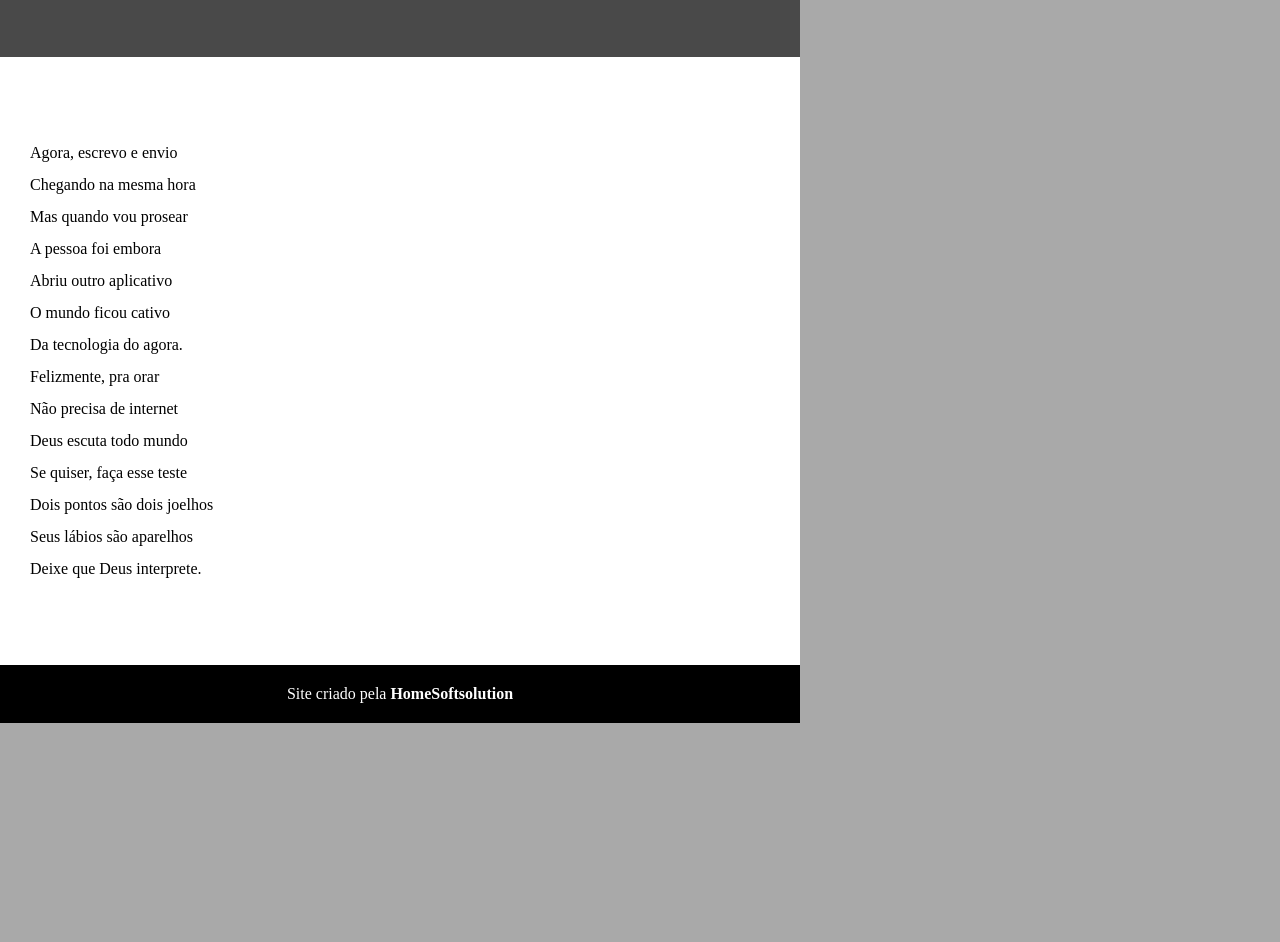
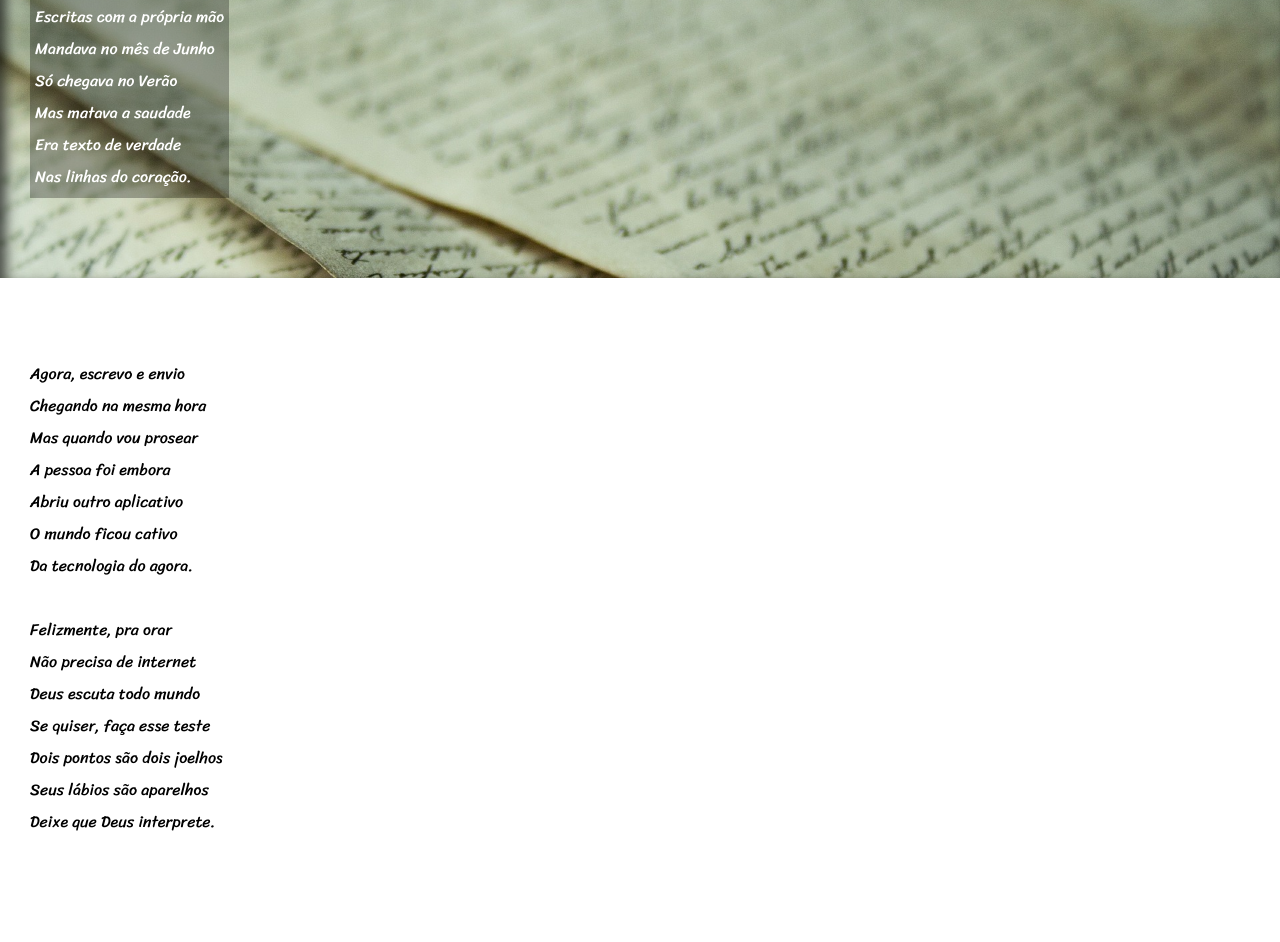
Before and after one commit to israelmorais-dev/html-css, a plain HTML site: page desafios/05/index.html in a window 1280 px wide. Shown: the part 1858-2800 px from the top of the page. Before the commit the page ends 2581 px from the top, so only its background shows below. Drawn offline with Linux system fonts and the light colour scheme.

Commit message:
Finalizando desafio
Site finalizado

```diff
--- a/desafios/05/index.html
+++ b/desafios/05/index.html
@@ -24,7 +24,7 @@
                     Vou dizer tudo em poesia.<br>
                 </p>
             </section>
-            <section class="imagem">
+            <section class="imagem" id="img01">
                 <p>
                     Não é mais como era antes<br>
                     É tudo abreviado<br>
@@ -55,7 +55,7 @@
                     Decifre esse rabisco.<br>
                 </p>
             </section>
-            <section class="imagem">
+            <section class="imagem" id="img02">
                 <p>
                     Tenho saudade das cartas<br>
                     Escritas com a própria mão<br>
@@ -88,7 +88,7 @@
             </section>
         </main>
         <footer>
-            Site criado pela <a href="https://github.com/israelmorais-dev/" target="_blank">HomeSoftsolution</a>
+            Site criado pela <a href="https://github.com/israelmorais-dev/" target="_blank">HomeSoft</a>
         </footer>
 </body>
 </html>
--- a/desafios/05/style/style.css
+++ b/desafios/05/style/style.css
@@ -1,11 +1,22 @@
 @charset "UTF-8";
+
+@import url('https://fonts.googleapis.com/css2?family=Bebas+Neue&family=Kaushan+Script&family=Passion+One:wght@400;700;900&display=swap');
+@import url('https://fonts.googleapis.com/css2?family=Bebas+Neue&family=Kaushan+Script&family=Passion+One:wght@400;700;900&family=Sriracha&display=swap');
+
+:root{
+   --font1: Verdana, Goneva, Tahoma, sans-serif;
+   --font2: 'Passion One', cursive;
+   --fonr3: 'Sriracha', cursive;
+}
+
  *{
     margin: 0px;
     padding: 0px;
  }
  html, body{
-    max-width: 100vh;
+    max-width: 100vw;
     background-color: darkgray;
+    font-family: var(--font1);
 
  }
  header{
@@ -17,6 +28,8 @@
     /* text-transform: uppercase; (para colocar letras maiúsculo*/
     font-variant: small-caps;
     padding-top: 50px;
+    font-family: var(--font2);
+    font-size: 10vw;
  }
  header > p {
     padding-bottom: 50px;
@@ -34,20 +47,38 @@
     padding-bottom: 10vh;
     line-height: 2em;/*espaço entre as letras*/
     padding-left: 30px;
+    font-family: var(--fonr3);
+    font-size: 3,5vw;
+ }
+ section p {
+   padding-bottom: 2em;
  }
  section.normal{
     background-color: #fff;
 
  }
  section.imagem{
-    background-color: #494949;
+    background-color: #1a1a1ad7;
     color: #fff;
+    box-shadow: inset 6px 6px 13px 0px #000000ad;
+    background-attachment: fixed;
+
  }
 
  section.imagem > p {
     background-color: #00000049;
-    width: 400px;
+    display: inline-block;
+    padding: 5px;
  }
+ section#img01{
+   background-image: url(../imagens/background001.jpg);
+   background-position: right center;
+   background-size: cover;
+ }
+ section#img02{
+   background-image: url(../imagens/background002.jpg);
+   background-size: cover;
+}
  footer{
     background-color: #000;
     text-align: center;
```
